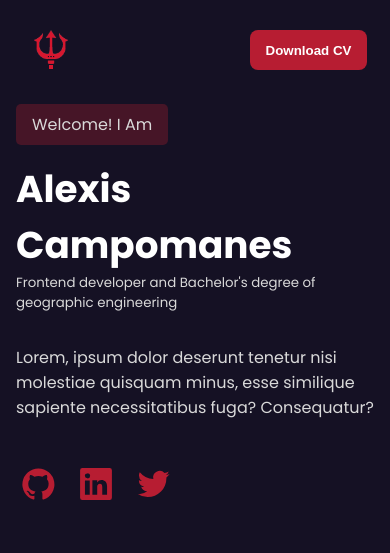
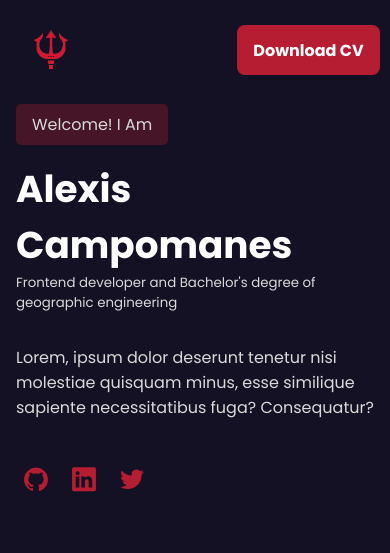
Before and after one commit to Alexis-Campomanes/cv, a React (Create React App) app: page / in a window 390 px wide. Shown: the top 553 px of the page. Built offline with nearby package versions, Linux system fonts and the light colour scheme.

Commit message:
responsive mobile

```diff
--- a/src/Page/View/VCards.scss
+++ b/src/Page/View/VCards.scss
@@ -7,7 +7,7 @@
     >:nth-child(1){
         width: 1200px;
         border-radius: 20px;
-        box-shadow: 5px 10px 18px #d9d9d9;
+        box-shadow: 5px 10px 18px var(--red);
     }
     .v-icons{
         display: flex;
--- a/src/components/Intro/Intro.jsx
+++ b/src/components/Intro/Intro.jsx
@@ -22,9 +22,9 @@ const Intro = () => {
           <span>follow me on:</span>
           <hr></hr>
         <div className='icons'>
-          <UilGithub  color= 'var(--red)' size= '2rem'/>
-          <UilLinkedin  color= 'var(--red)' size= '2rem' />
-          <UilTwitter  color= 'var(--red)' size= '2rem' />
+          <a href="https://github.com/Alexis-Campomanes/cv"><UilGithub  color='var(--red)'/></a>
+          <a href="https://www.linkedin.com/in/alexiscampomanes/"><UilLinkedin color='var(--red)' /></a>
+          <a href="https://twitter.com/AlexisC47558826?t=lnR_OzuEApBldS9PuvM--g&s=09"><UilTwitter color='var(--red)' /></a>
         </div>
         </div>
       </div>
--- a/src/components/Intro/Intro.scss
+++ b/src/components/Intro/Intro.scss
@@ -37,7 +37,7 @@
       flex-direction: column;
       gap: 3rem;
       position: relative;
-      top: -7.8rem;
+      top: -7.2rem;
       span{
         transform: rotate(90deg);
         text-transform: uppercase;
@@ -49,11 +49,13 @@
         width: 60px;
         border-color: var(--red);
         margin-top: 3rem;
+        margin-bottom: 2rem;
       }
       .icons{
         display: flex;
         flex-direction: column;
         gap: 1rem;
+        transform: scale(1.2);
         &:hover{
           cursor: pointer;
         }
--- a/src/components/Navbar/Navbar.jsx
+++ b/src/components/Navbar/Navbar.jsx
@@ -27,7 +27,7 @@ const Navbar = () => {
         <li>Contact us</li>
         </Link>
         </ul>
-        <button className='button'>Download CV</button>
+          <a href='./CvDownload.pdf' download className='button'>Download CV</a>
       </div>
     </div>
   )
--- a/src/components/Portfolio/Portfolio.scss
+++ b/src/components/Portfolio/Portfolio.scss
@@ -11,6 +11,7 @@
   .p-img{
     display: flex;
     flex-wrap: wrap;
+    justify-content: center;
     gap: 2rem;
     .p-conteiner{
       width: 390px;
--- a/src/components/Work/Work.jsx
+++ b/src/components/Work/Work.jsx
@@ -1,16 +1,22 @@
 import React from 'react';
 import './Work.scss';
 import Works from '../../img/11.png';
+import Works1 from '../../img/works1.png'
 
 const Work = () => {
-  return (
+
+
+
+  return(
     <div className='work' id='Experience'>
       <span>My Experiences</span>
       <span>My experience in a timeline</span>
-          <img src={Works} alt="" />
-
+      <img src={Works} alt="" />
+      <img src={Works1} alt="" />
     </div>
   )
+
+
 }
 
 export default Work
--- a/src/components/Work/Work.scss
+++ b/src/components/Work/Work.scss
@@ -14,6 +14,25 @@
     color: var(--text);
     padding-top: 1rem;
   }
+  >:nth-child(3){
+    display: flex;
+  }
+  >:nth-child(4){
+    display: none;
+  }
+}
+
+@media screen and (max-width:971px) {
+  .work{
+    >:nth-child(3){
+      display: none;
+    }
+    >:nth-child(4){
+      display: flex;
+      position: relative;
+      left: -4.5rem;
+    }
+  }
 }
 
 @media screen and (max-width:480px) {
@@ -21,11 +40,11 @@
     padding: 0.5rem 1rem;
     align-items: flex-start;
     gap: 0;
-    :nth-child(1){
+    >:nth-child(1){
       font-size: 30pt;
     }
-    img{
-      display: none;
+    >:nth-child(4){
+      transform: scale(0.8);
     }
   }
 }
--- a/src/index.scss
+++ b/src/index.scss
@@ -15,6 +15,7 @@ body::-webkit-scrollbar {
   color: white;
   border-radius: 8px ;
   font-weight: bold;
+  text-decoration: none;
   &:hover{
     cursor: pointer;
     background-color: var(--hover);
```
Also changed, not shown: src/img/works1.png (added), 1 other file (tests, documents, lock files or other folders).
